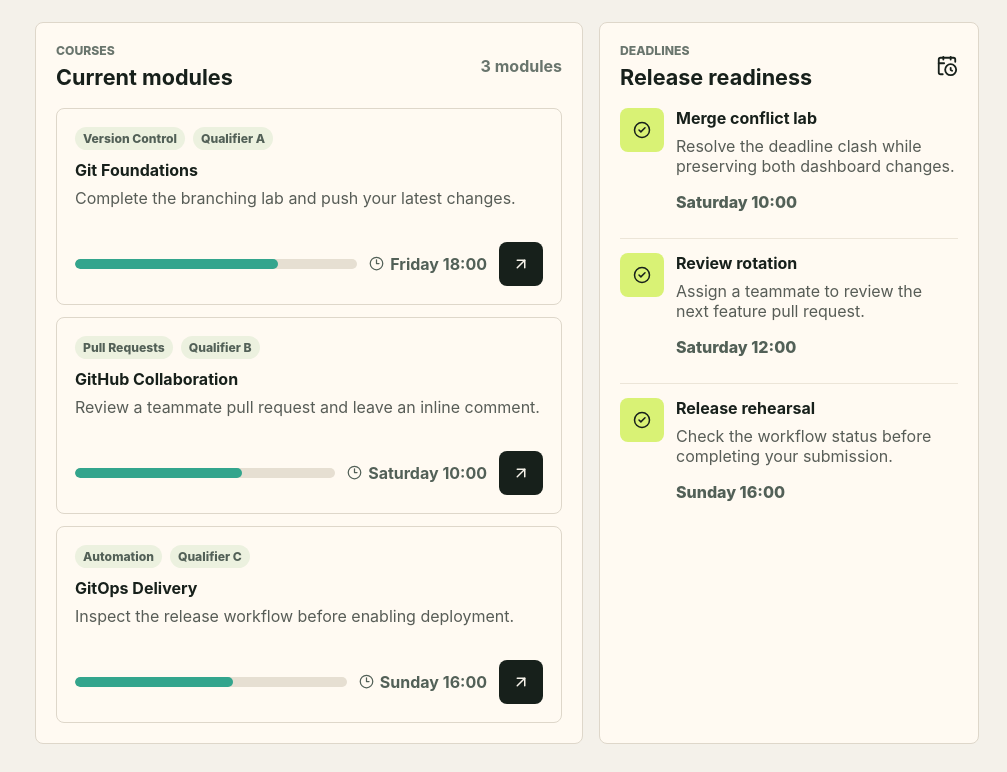
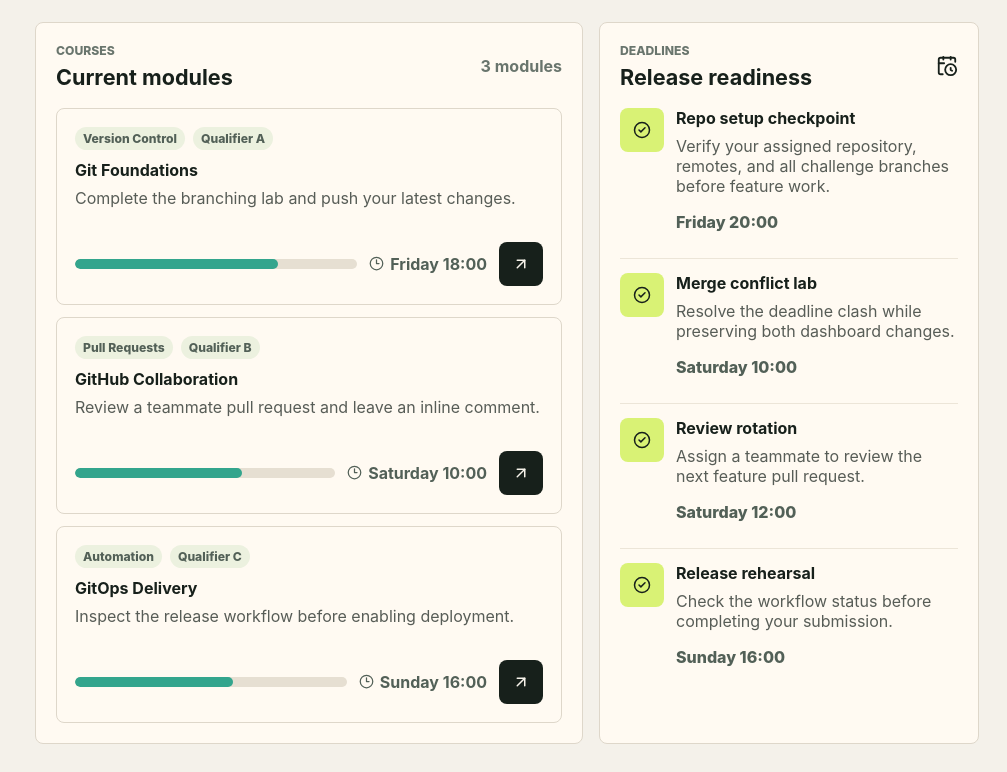
Before and after one commit to knurdz/deploy-sprint-finale-team-thebyteforce, a React (Vite) app in the folder team-site/: page / in a window 1280 px wide. Shown: the part 824-1596 px from the top of the page, without its empty margins (273-1280 px from the left). Built offline with nearby package versions, Linux system fonts and the light colour scheme; no server answers.

Commit message:
T09: keep both deadline outcomes from the conflict merge

```diff
--- a/team-site/src/data/deadlines.ts
+++ b/team-site/src/data/deadlines.ts
@@ -5,7 +5,22 @@ export type DeadlineCard = {
   action: string;
 };
 
+/**
+ * T09 - Conflict Merge With Both Outcomes
+ *
+ * `task-assets/conflict-merge` rewrote the first card in place, turning the
+ * repo setup checkpoint into the merge conflict lab. Both are real deadlines
+ * that the dashboard is meant to show, so the resolution keeps both entries
+ * rather than accepting either side of the rewrite. Cards stay in chronological
+ * order, which is the order the board renders them in.
+ */
 export const deadlineCards: DeadlineCard[] = [
+  {
+    id: 'repo-setup-checkpoint',
+    label: 'Repo setup checkpoint',
+    due: 'Friday 20:00',
+    action: 'Verify your assigned repository, remotes, and all challenge branches before feature work.',
+  },
   {
     id: 'merge-conflict-lab',
     label: 'Merge conflict lab',
```
Also changed, not shown: 1 other file (tests, documents, lock files or other folders).
